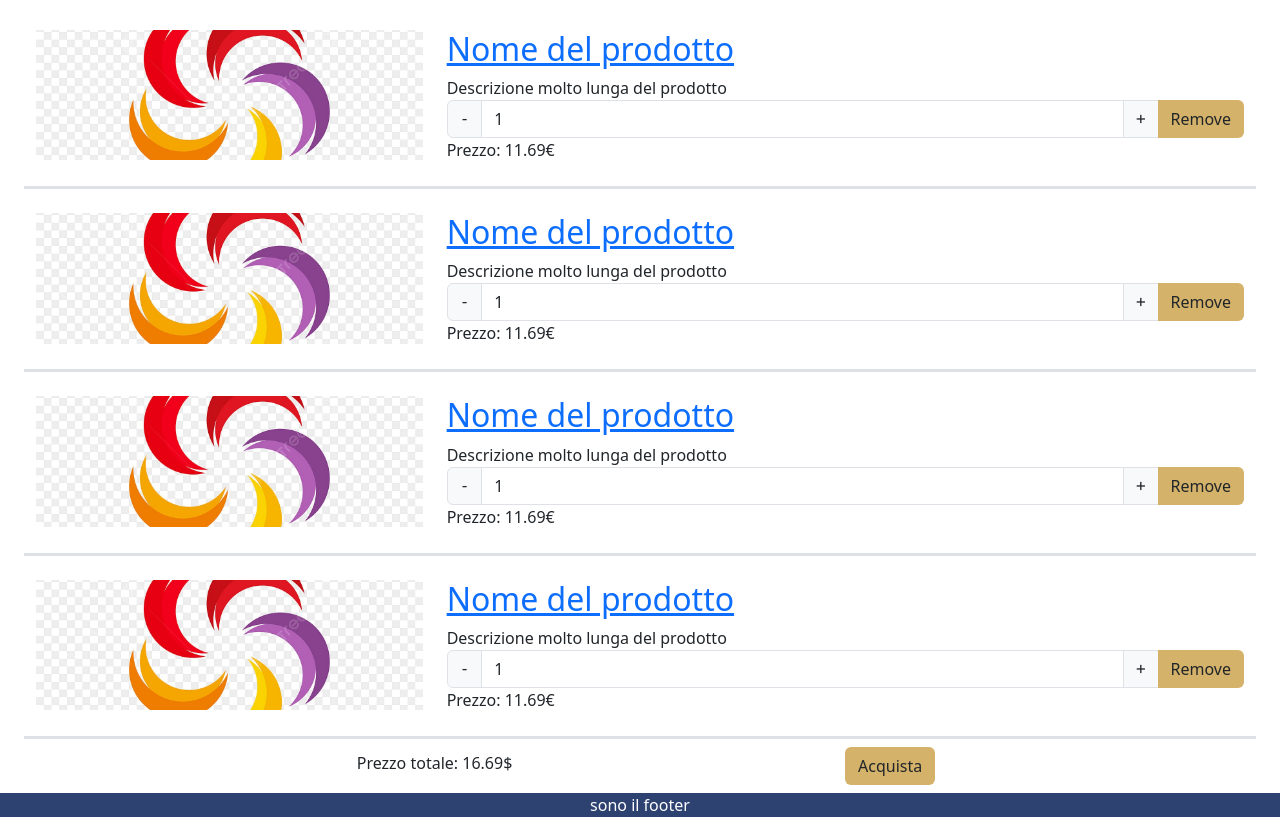
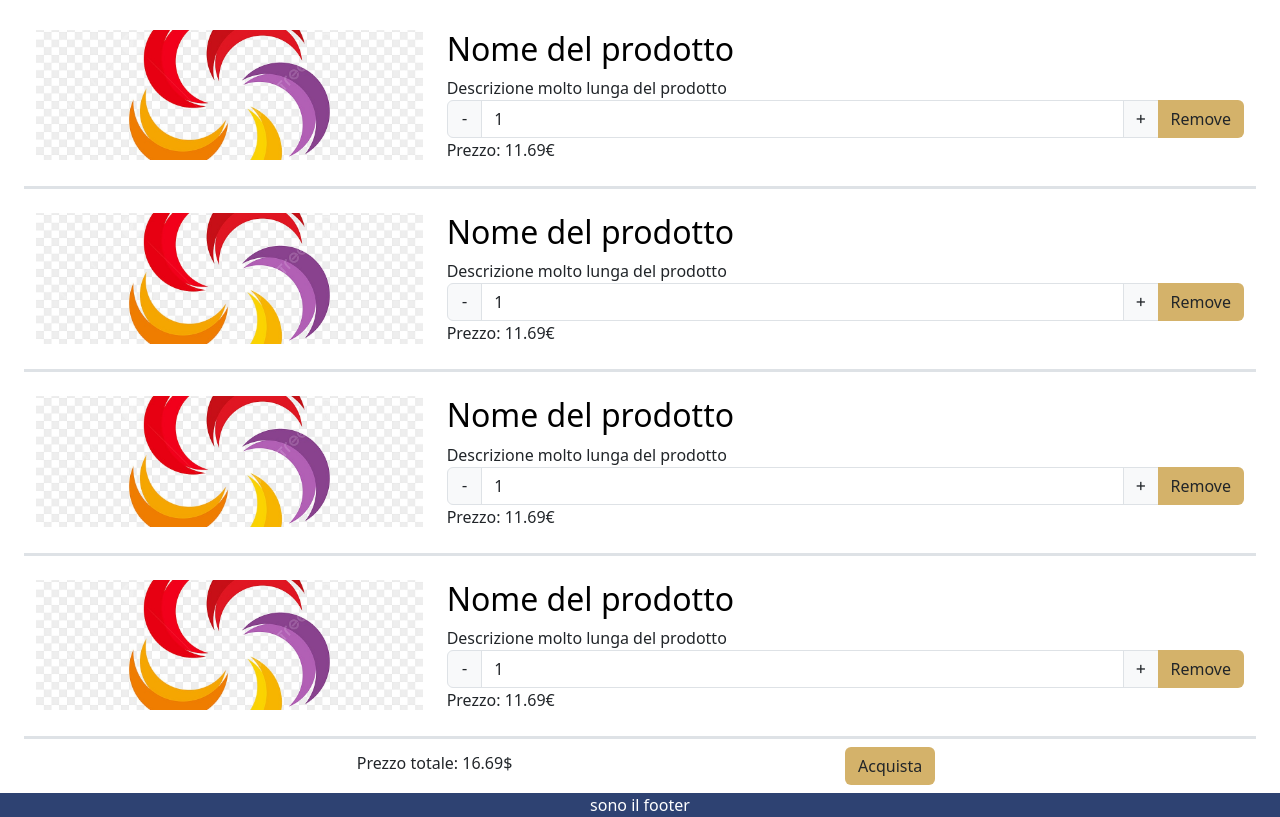
Before and after one commit to danix1234/elaborato_WEB_2025, a PHP site: page /carrello.php in a window 1280 px wide. Shown: the part 220-1037 px from the top of the page. Run offline with PHP 8.4, Linux system fonts and the light colour scheme.

Commit message:
added class to theme differently links

```diff
--- a/website/css/style.css
+++ b/website/css/style.css
@@ -1,6 +1,11 @@
-a:hover {
-    /* TODO togliere forse? */
-    color: #000;
+.link-custom {
+    color: black;
+    text-decoration: none;
+}
+
+.link-custom:hover {
+    color: red;
+    text-decoration: underline;
 }
 
 .text-custom-gold {
--- a/website/template/carrelli.php
+++ b/website/template/carrelli.php
@@ -21,7 +21,7 @@
                 <img class="img-fluid" src="img/temp.jpg" alt="" />
             </div>
             <div class="col-md">
-                <a href="#" class="row">
+                <a href="#" class="row link-custom">
                     <h2>Nome del prodotto</h2>
                 </a>
                 <div class="row">
```
